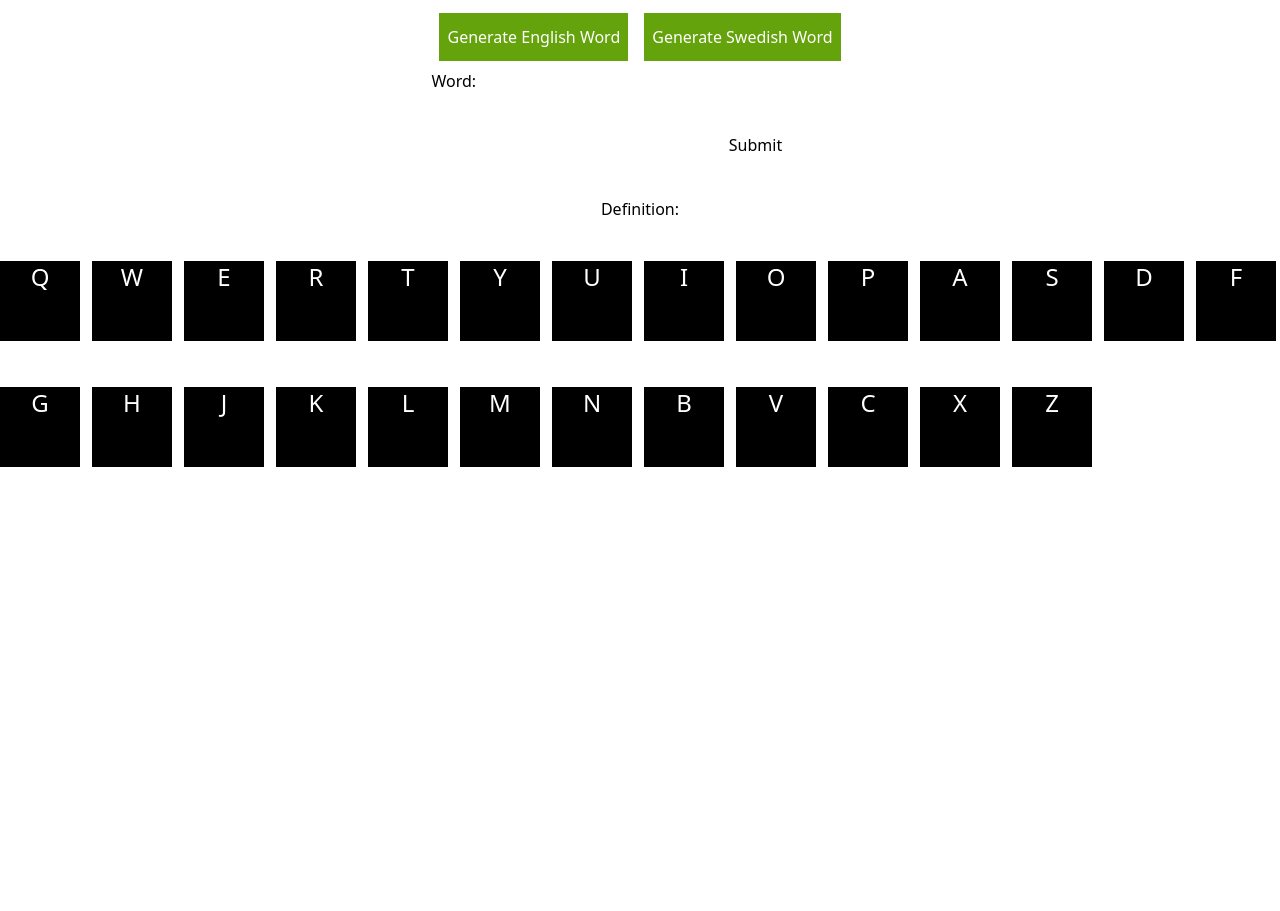
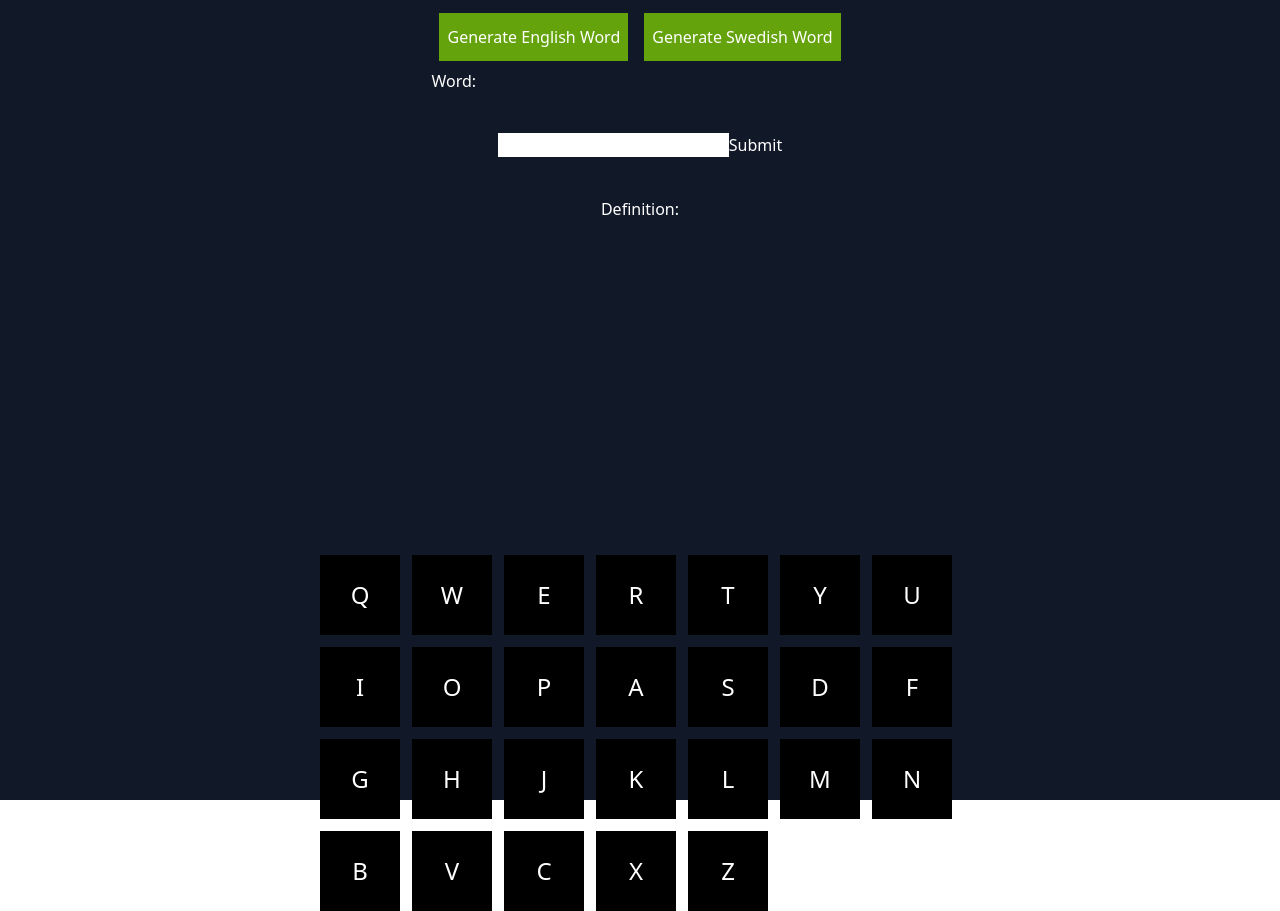
Before and after one commit to arebrinkemil/langdle, a React (Vite) app: page / in a window 1280 px wide. Before the commit the page ends 800 px from the top, so only its background shows below. Built offline with nearby package versions, Linux system fonts and the light colour scheme.

Commit message:
changes
changes

```diff
--- a/src/App.jsx
+++ b/src/App.jsx
@@ -2,12 +2,12 @@ import { useState, useRef, useEffect } from "react";
 import KeyboardWrapper from "./KeyboardWrapper.jsx";
 
 const App = () => {
-  const testword = "testa";
   const [word, setWord] = useState("");
   const [language, setLanguage] = useState("");
   const [definition, setDefinition] = useState("");
   const [wordArray, setWordArray] = useState([]);
   const [inputArray, setInputArray] = useState([]);
+  const [guesses, setGuesses] = useState([]);
   const [input, setInput] = useState("");
 
   const fetchInfo = async () => {
@@ -40,23 +40,25 @@ const App = () => {
   };
 
   useEffect(() => {
-    checkMatch();
-  }, [inputArray]);
+    if (guesses.length > 0) {
+      checkMatch(guesses[guesses.length - 1]); // Check the latest guess
+    }
+  }, [guesses]);
+
+
 
   const handleSubmit = (event) => {
     event.preventDefault();
-    console.log(input);
+    const newGuess = input.split("");
+    setGuesses([...guesses, newGuess]);
     setInput("");
-    const inputArray = input.split("");
-    setInputArray(inputArray);
-    console.log("Input:", inputArray);
   };
 
-  const checkMatch = () => {
-    inputArray.forEach((inputLetter, index) => {
-      if (inputLetter === wordArray[index]) {
+  const checkMatch = (guess) => {
+    guess.forEach((guessLetter, index) => {
+      if (guessLetter === wordArray[index]) {
         console.log("green");
-      } else if (wordArray.includes(inputLetter)) {
+      } else if (wordArray.includes(guessLetter)) {
         console.log("yellow");
       } else {
         console.log("black");
@@ -105,7 +107,7 @@ const App = () => {
   };
 
   return (
-    <div className="flex flex-col w-full h-[100vh] justify-center items-center gap-10">
+    <div className="flex flex-col w-full h-[100vh] justify-center items-center gap-10 bg-gray-900 text-white">
       <div className="flex flex-col">
         <div>
           <button
@@ -123,13 +125,14 @@ const App = () => {
         </div>
         <p>Word: {word}</p>
       </div>
-      <form onSubmit={handleSubmit}>
+      <form className=" text-black " onSubmit={handleSubmit}>
         <input
           type="text"
           value={input}
           onChange={(e) => setInput(e.target.value)}
+          maxLength={5}
         />
-        <button type="submit">Submit</button>
+        <button className=" text-white" type="submit">Submit</button>
       </form>
       <div>
         {language && (
@@ -142,7 +145,18 @@ const App = () => {
         )}
         <p>Definition: {definition}</p>
       </div>
-      <div className="flex flex-col w-full h-4/6 gap-5 items-center">
+      <div className="flex flex-col w-full h-4/6 gap-5 items-center bg-gray-900">
+        <div className="flex flex-col w-2/6 h-4/5 items-center justify-start gap-2">
+          {guesses.map((guess, guessIndex) => (
+            <div key={guessIndex} className="flex w-full h-1/6 gap-3">
+              {guess.map((letter, index) => (
+                <div key={index} className="flex w-1/6 h-full items-center justify-center bg-gray-700">
+                  <h2 className="text-5xl">{letter}</h2>
+                </div>
+              ))}
+            </div>
+          ))}
+        </div>
         <KeyboardWrapper></KeyboardWrapper>
       </div>
     </div>
--- a/src/KeyboardWrapper.jsx
+++ b/src/KeyboardWrapper.jsx
@@ -5,9 +5,9 @@ function KeyboardWrapper() {
   const letterArray = ['Q','W','E','R','T','Y','U','I','O','P','A','S','D','F','G','H','J','K','L','M','N','B','V','C','X','Z'];
 
   return (
-    <div className="flex flex-wrap h-60 w-120 gap-3 text-center">
+    <div className="flex flex-wrap h-60 w-2/4 gap-3 text-center">
       {letterArray.map((letter, index) => (
-        <button key={index} className="text-center justify-center flex h-20 w-20 text-2xl bg-black text-white">{letter}</button>
+        <button key={index} className="text-center items-center justify-center flex h-20 w-20 text-2xl bg-black text-white">{letter}</button>
       ))}
     </div>
   );
```
